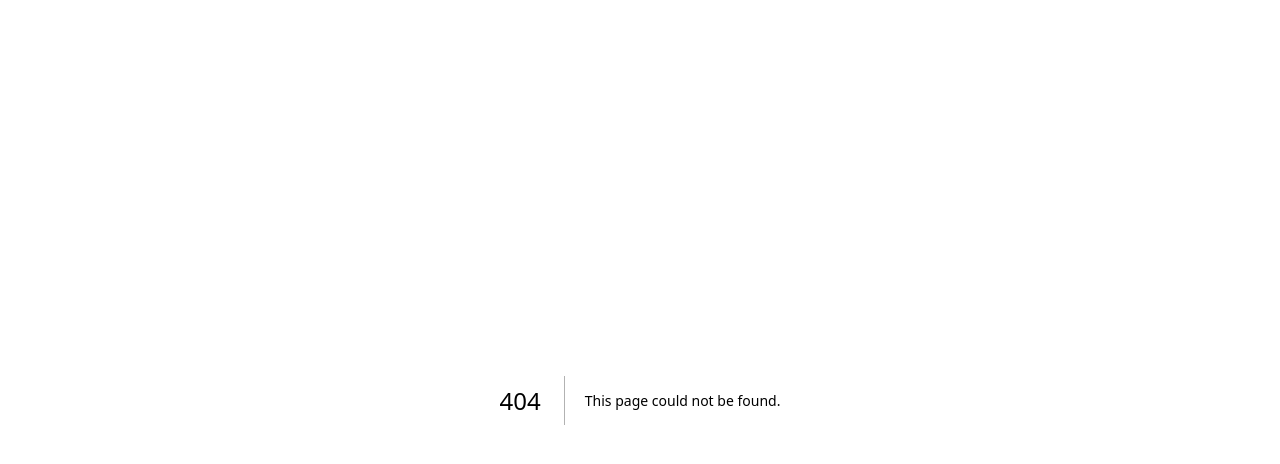
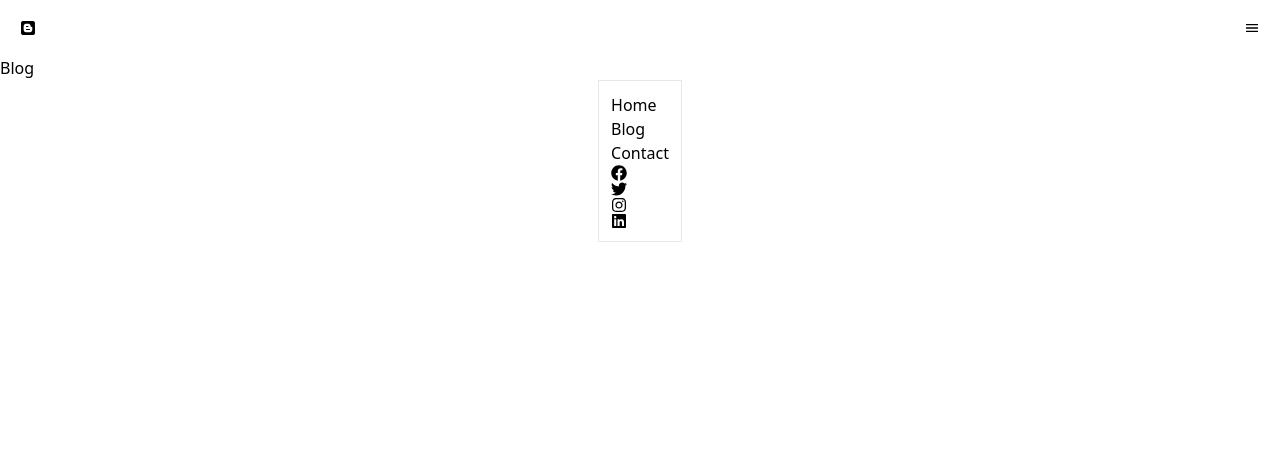
Before and after one commit to Myeruyert/metaBlog, a Next.js app: page /blog in a window 1280 px wide. Before the commit this address had no page. Shown: the top 464 px of the page. Built offline with nearby package versions, Linux system fonts and the light colour scheme.

Commit message:
started new project

```diff
--- a/package.json
+++ b/package.json
@@ -9,9 +9,10 @@
     "lint": "next lint"
   },
   "dependencies": {
+    "next": "14.2.5",
     "react": "^18",
     "react-dom": "^18",
-    "next": "14.2.5"
+    "react-icons": "^5.2.1"
   },
   "devDependencies": {
     "postcss": "^8",
--- /dev/null
+++ b/src/components/footer/index.jsx
@@ -0,0 +1,28 @@
+import React from "react";
+import { FaFacebook } from "react-icons/fa";
+import { FaTwitter } from "react-icons/fa";
+import { FaInstagram } from "react-icons/fa";
+import { FaLinkedin } from "react-icons/fa";
+
+const Footer = () => {
+  return (
+    <>
+      <div className="w-max m-auto border p-3">
+        <div className="flex flex-col">
+          <a href="">Home</a>
+          <a href="">Blog</a>
+          <a href="">Contact</a>
+        </div>
+        <div>
+          <FaFacebook />
+          <FaTwitter />
+          <FaInstagram />
+          <FaLinkedin />
+        </div>
+        <div></div>
+      </div>
+    </>
+  );
+};
+
+export default Footer;
--- /dev/null
+++ b/src/components/header/index.jsx
@@ -0,0 +1,21 @@
+import React from "react";
+import { IoMenuSharp } from "react-icons/io5";
+import { FaBlogger } from "react-icons/fa";
+
+const Header = () => {
+  return (
+    <>
+      <div className="flex p-5 justify-between">
+        {/* <img src="./src/images/metabloglogo.png" alt="" /> */}
+        <div>
+          <FaBlogger />
+        </div>
+        <menu>
+          <IoMenuSharp />
+        </menu>
+      </div>
+    </>
+  );
+};
+
+export default Header;
--- /dev/null
+++ b/src/components/layout/index.jsx
@@ -0,0 +1,15 @@
+import React from "react";
+import Header from "../header";
+import Footer from "../footer";
+
+const Layout = ({ children }) => {
+  return (
+    <>
+      <Header />
+      {children}
+      <Footer />
+    </>
+  );
+};
+
+export default Layout;
--- a/src/pages/_app.js
+++ b/src/pages/_app.js
@@ -1,5 +1,10 @@
 import "@/styles/globals.css";
+import Layout from "@/components/layout";
 
 export default function App({ Component, pageProps }) {
-  return <Component {...pageProps} />;
+  return (
+    <Layout>
+      <Component {...pageProps} />
+    </Layout>
+  );
 }
--- /dev/null
+++ b/src/pages/blog.jsx
@@ -0,0 +1,7 @@
+import React from "react";
+
+const Blog = () => {
+  return <div>Blog</div>;
+};
+
+export default Blog;
--- a/src/pages/index.js
+++ /dev/null
@@ -1,118 +0,0 @@
-import Image from "next/image";
-import { Inter } from "next/font/google";
-
-const inter = Inter({ subsets: ["latin"] });
-
-export default function Home() {
-  return (
-    <main
-      className={`flex min-h-screen flex-col items-center justify-between p-24 ${inter.className}`}
-    >
-      <div className="z-10 max-w-5xl w-full items-center justify-between font-mono text-sm lg:flex">
-        <p className="fixed left-0 top-0 flex w-full justify-center border-b border-gray-300 bg-gradient-to-b from-zinc-200 pb-6 pt-8 backdrop-blur-2xl dark:border-neutral-800 dark:bg-zinc-800/30 dark:from-inherit lg:static lg:w-auto lg:rounded-xl lg:border lg:bg-gray-200 lg:p-4 lg:dark:bg-zinc-800/30">
-          Get started by editing&nbsp;
-          <code className="font-mono font-bold">src/pages/index.js</code>
-        </p>
-        <div className="fixed bottom-0 left-0 flex h-48 w-full items-end justify-center bg-gradient-to-t from-white via-white dark:from-black dark:via-black lg:static lg:h-auto lg:w-auto lg:bg-none">
-          <a
-            className="pointer-events-none flex place-items-center gap-2 p-8 lg:pointer-events-auto lg:p-0"
-            href="https://vercel.com?utm_source=create-next-app&utm_medium=default-template-tw&utm_campaign=create-next-app"
-            target="_blank"
-            rel="noopener noreferrer"
-          >
-            By{" "}
-            <Image
-              src="/vercel.svg"
-              alt="Vercel Logo"
-              className="dark:invert"
-              width={100}
-              height={24}
-              priority
-            />
-          </a>
-        </div>
-      </div>
-
-      <div className="relative flex place-items-center before:absolute before:h-[300px] before:w-full sm:before:w-[480px] before:-translate-x-1/2 before:rounded-full before:bg-gradient-radial before:from-white before:to-transparent before:blur-2xl before:content-[''] after:absolute after:-z-20 after:h-[180px] after:w-full sm:after:w-[240px] after:translate-x-1/3 after:bg-gradient-conic after:from-sky-200 after:via-blue-200 after:blur-2xl after:content-[''] before:dark:bg-gradient-to-br before:dark:from-transparent before:dark:to-blue-700/10 after:dark:from-sky-900 after:dark:via-[#0141ff]/40 before:lg:h-[360px]">
-        <Image
-          className="relative dark:drop-shadow-[0_0_0.3rem_#ffffff70] dark:invert"
-          src="/next.svg"
-          alt="Next.js Logo"
-          width={180}
-          height={37}
-          priority
-        />
-      </div>
-
-      <div className="mb-32 grid text-center lg:max-w-5xl lg:w-full lg:mb-0 lg:grid-cols-4 lg:text-left">
-        <a
-          href="https://nextjs.org/docs?utm_source=create-next-app&utm_medium=default-template-tw&utm_campaign=create-next-app"
-          className="group rounded-lg border border-transparent px-5 py-4 transition-colors hover:border-gray-300 hover:bg-gray-100 hover:dark:border-neutral-700 hover:dark:bg-neutral-800/30"
-          target="_blank"
-          rel="noopener noreferrer"
-        >
-          <h2 className={`mb-3 text-2xl font-semibold`}>
-            Docs{" "}
-            <span className="inline-block transition-transform group-hover:translate-x-1 motion-reduce:transform-none">
-              -&gt;
-            </span>
-          </h2>
-          <p className={`m-0 max-w-[30ch] text-sm opacity-50`}>
-            Find in-depth information about Next.js features and API.
-          </p>
-        </a>
-
-        <a
-          href="https://nextjs.org/learn?utm_source=create-next-app&utm_medium=default-template-tw&utm_campaign=create-next-app"
-          className="group rounded-lg border border-transparent px-5 py-4 transition-colors hover:border-gray-300 hover:bg-gray-100 hover:dark:border-neutral-700 hover:dark:bg-neutral-800/30"
-          target="_blank"
-          rel="noopener noreferrer"
-        >
-          <h2 className={`mb-3 text-2xl font-semibold`}>
-            Learn{" "}
-            <span className="inline-block transition-transform group-hover:translate-x-1 motion-reduce:transform-none">
-              -&gt;
-            </span>
-          </h2>
-          <p className={`m-0 max-w-[30ch] text-sm opacity-50`}>
-            Learn about Next.js in an interactive course with&nbsp;quizzes!
-          </p>
-        </a>
-
-        <a
-          href="https://vercel.com/templates?framework=next.js&utm_source=create-next-app&utm_medium=default-template-tw&utm_campaign=create-next-app"
-          className="group rounded-lg border border-transparent px-5 py-4 transition-colors hover:border-gray-300 hover:bg-gray-100 hover:dark:border-neutral-700 hover:dark:bg-neutral-800/30"
-          target="_blank"
-          rel="noopener noreferrer"
-        >
-          <h2 className={`mb-3 text-2xl font-semibold`}>
-            Templates{" "}
-            <span className="inline-block transition-transform group-hover:translate-x-1 motion-reduce:transform-none">
-              -&gt;
-            </span>
-          </h2>
-          <p className={`m-0 max-w-[30ch] text-sm opacity-50`}>
-            Discover and deploy boilerplate example Next.js&nbsp;projects.
-          </p>
-        </a>
-
-        <a
-          href="https://vercel.com/new?utm_source=create-next-app&utm_medium=default-template-tw&utm_campaign=create-next-app"
-          className="group rounded-lg border border-transparent px-5 py-4 transition-colors hover:border-gray-300 hover:bg-gray-100 hover:dark:border-neutral-700 hover:dark:bg-neutral-800/30"
-          target="_blank"
-          rel="noopener noreferrer"
-        >
-          <h2 className={`mb-3 text-2xl font-semibold`}>
-            Deploy{" "}
-            <span className="inline-block transition-transform group-hover:translate-x-1 motion-reduce:transform-none">
-              -&gt;
-            </span>
-          </h2>
-          <p className={`m-0 max-w-[30ch] text-sm opacity-50 text-balance`}>
-            Instantly deploy your Next.js site to a shareable URL with Vercel.
-          </p>
-        </a>
-      </div>
-    </main>
-  );
-}
--- /dev/null
+++ b/src/pages/index.jsx
@@ -0,0 +1,14 @@
+import Image from "next/image";
+import { Inter } from "next/font/google";
+import Header from "@/components/header";
+import Footer from "@/components/footer";
+
+const inter = Inter({ subsets: ["latin"] });
+
+export default function Home() {
+  return (
+    <>
+      <main>Main content</main>
+    </>
+  );
+}
--- a/src/styles/globals.css
+++ b/src/styles/globals.css
@@ -2,29 +2,17 @@
 @tailwind components;
 @tailwind utilities;
 
-:root {
+* {
+  padding: 0;
+  margin: 0;
+  box-sizing: border-box;
+}
+
+/* :root {
   --foreground-rgb: 0, 0, 0;
   --background-start-rgb: 214, 219, 220;
   --background-end-rgb: 255, 255, 255;
-}
-
-@media (prefers-color-scheme: dark) {
-  :root {
-    --foreground-rgb: 255, 255, 255;
-    --background-start-rgb: 0, 0, 0;
-    --background-end-rgb: 0, 0, 0;
-  }
-}
-
-body {
-  color: rgb(var(--foreground-rgb));
-  background: linear-gradient(
-      to bottom,
-      transparent,
-      rgb(var(--background-end-rgb))
-    )
-    rgb(var(--background-start-rgb));
-}
+} */
 
 @layer utilities {
   .text-balance {
```
Also changed, not shown: src/images/metabloglogo.png (added), src/pages/article.jsx (added), src/pages/contact.jsx (added), src/pages/error.jsx (added), 1 other file (tests, documents, lock files or other folders).
